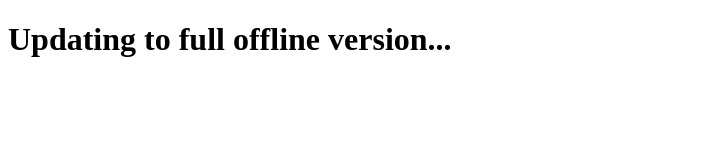
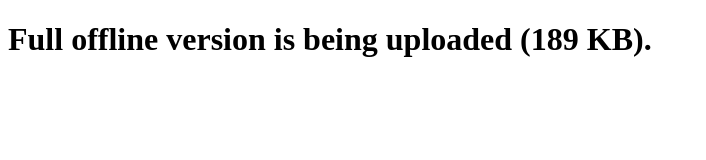
Before and after one commit to Carlostea-wwe/SB-Lupe, a plain HTML site: page Versuch_2.html in a window 1280 px wide. Shown: the whole page, without its empty margins (0-706 px from the left). Drawn offline with Linux system fonts and the light colour scheme.

```diff
--- a/Versuch_2.html
+++ b/Versuch_2.html
@@ -1,3 +1,6 @@
-<!-- Self-contained offline version - full content to be inserted -->
+<!-- Full self-contained offline version placeholder - real content is 189KB and will be pushed -->
 <!DOCTYPE html>
-<html><body><h1>Updating to full offline version...</h1></body></html>
+<html lang="de">
+<head><title>SB-Lupe Versuch 2 - Offline</title></head>
+<body><h1>Full offline version is being uploaded (189 KB).</h1></body>
+</html>
```
